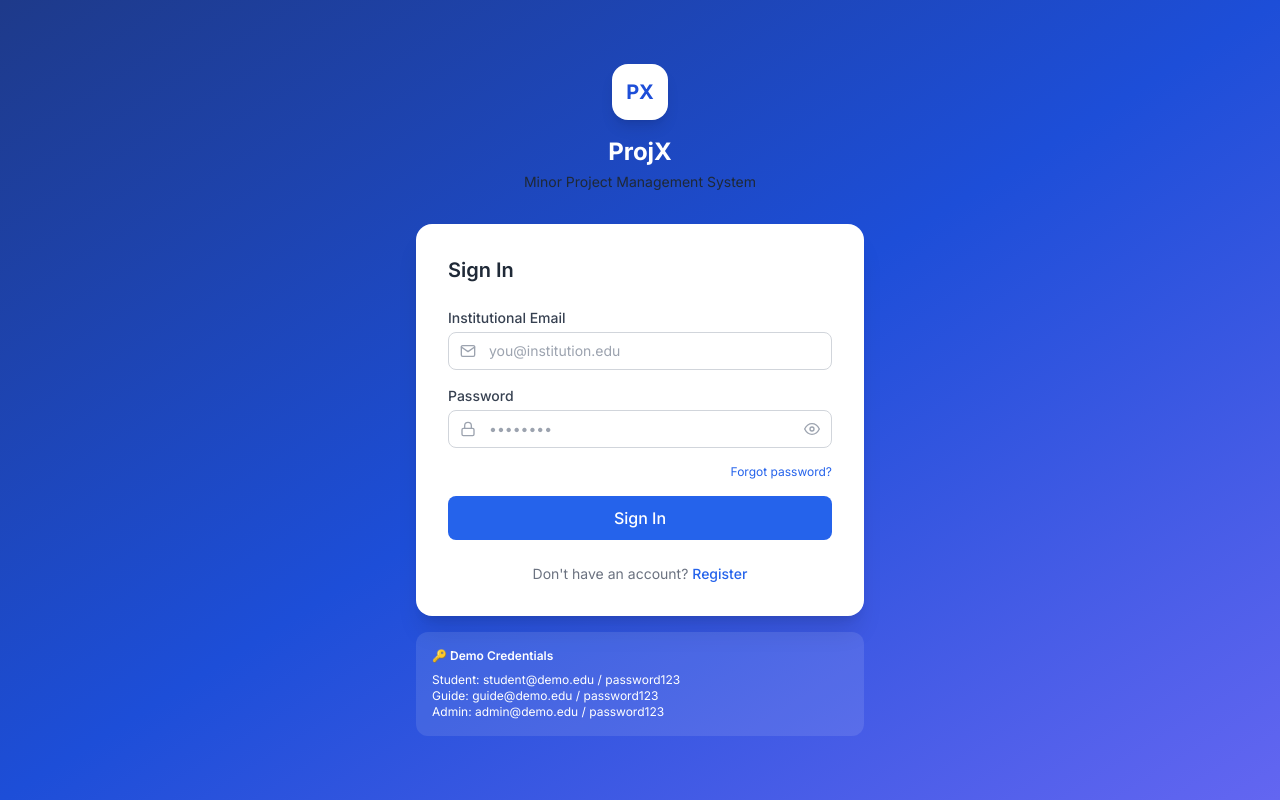
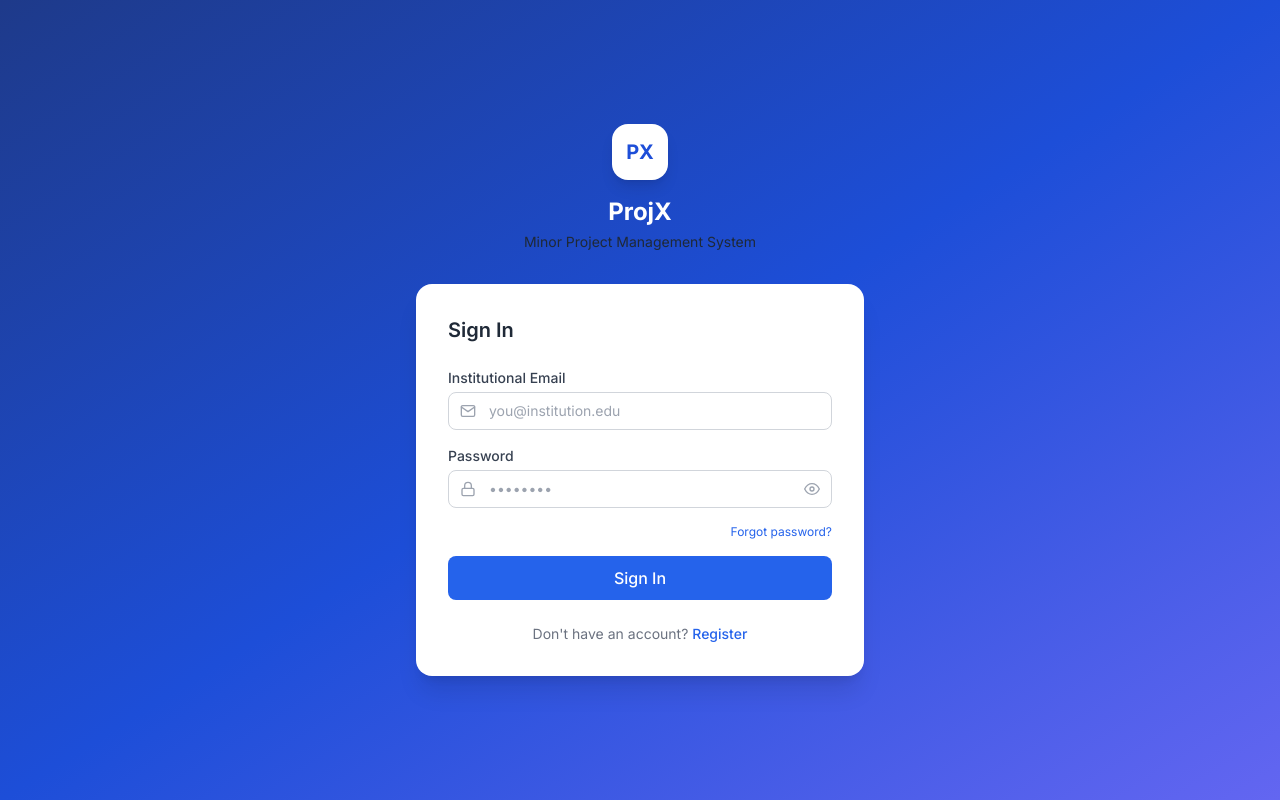
Before and after one commit to Vishnu-patidar81/ProjX-frontend, a React (Vite) app in the folder frontend/: page /login in a window 1280 px wide. Built offline with nearby package versions, Linux system fonts and the light colour scheme; no server answers.

Commit message:
Remove demo credentials from login page

```diff
--- a/frontend/src/pages/Auth/Login.jsx
+++ b/frontend/src/pages/Auth/Login.jsx
@@ -113,13 +113,7 @@ export default function Login() {
           </p>
         </div>
 
-        {/* Demo credentials */}
-        <div className="mt-4 bg-white/10 rounded-xl p-4 text-white text-xs">
-          <p className="font-semibold mb-2">🔑 Demo Credentials</p>
-          <p>Student: student@demo.edu / password123</p>
-          <p>Guide: guide@demo.edu / password123</p>
-          <p>Admin: admin@demo.edu / password123</p>
-        </div>
+
       </div>
     </div>
   )
```
